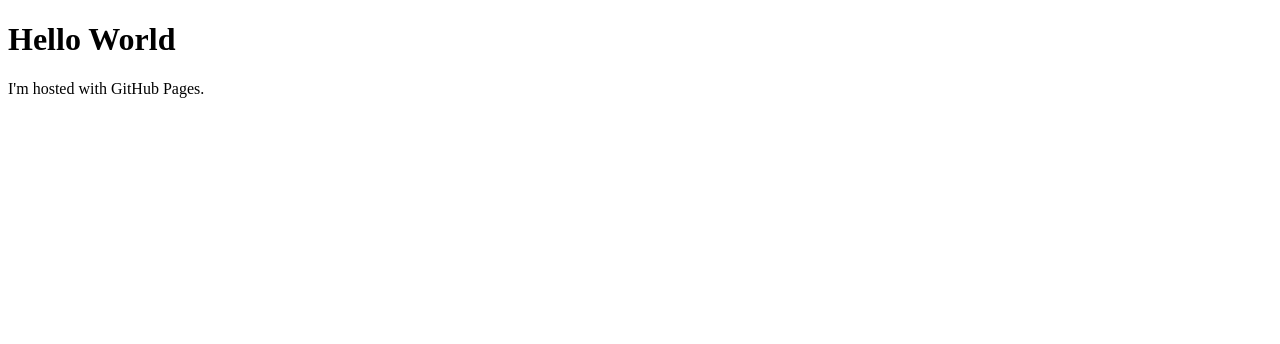
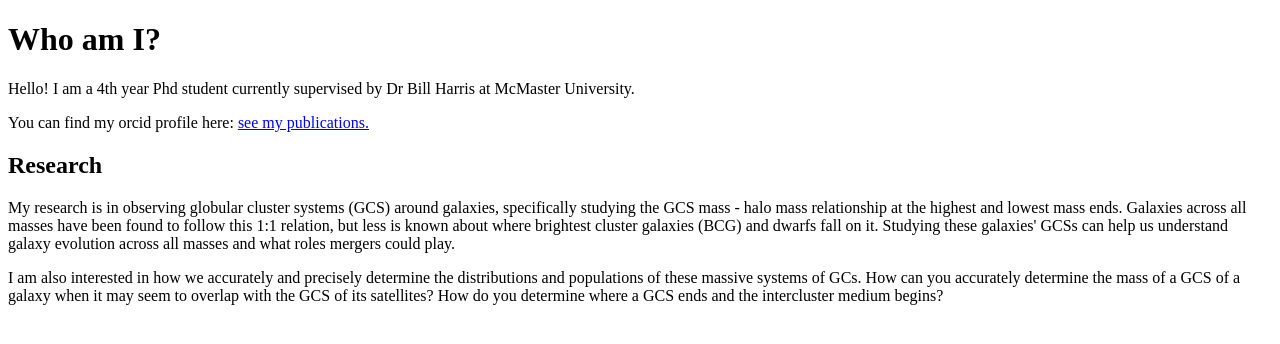
Before and after one commit to dornanv/dornanv.github.io, a plain HTML site: page index.html in a window 1280 px wide. Drawn offline with Linux system fonts and the light colour scheme.

Commit message:
Update index.html

```diff
--- a/index.html
+++ b/index.html
@@ -1,7 +1,19 @@
 <!DOCTYPE html>
 <html>
 <body>
-<h1>Hello World</h1>
-<p>I'm hosted with GitHub Pages.</p>
+<title>Veronika Dornan</title>
+<h1>Who am I?</h1>
+<p>Hello! I am a 4th year Phd student currently supervised by Dr Bill Harris at McMaster University.</p>
+<p>You can find my orcid profile here: <a href="https://orcid.org/0000-0002-7731-1291">see my publications.</a></p>
+<h2>Research</h2>
+<p>My research is in observing globular cluster systems (GCS) around galaxies,
+  specifically studying the GCS mass - halo mass relationship at the highest and lowest mass ends.
+  Galaxies across all masses have been found to follow this 1:1 relation, but less is known about where
+  brightest cluster galaxies (BCG) and dwarfs fall on it. Studying these galaxies' GCSs can help us understand
+  galaxy evolution across all masses and what roles mergers could play.</p>
+<p>I am also interested in how we accurately and precisely determine the distributions and populations of
+  these massive systems of GCs. How can you accurately determine the mass of a GCS of a galaxy when it
+  may seem to overlap with the GCS of its satellites? How do you determine where a GCS ends and the intercluster
+  medium begins?</p>
 </body>
 </html>
```
